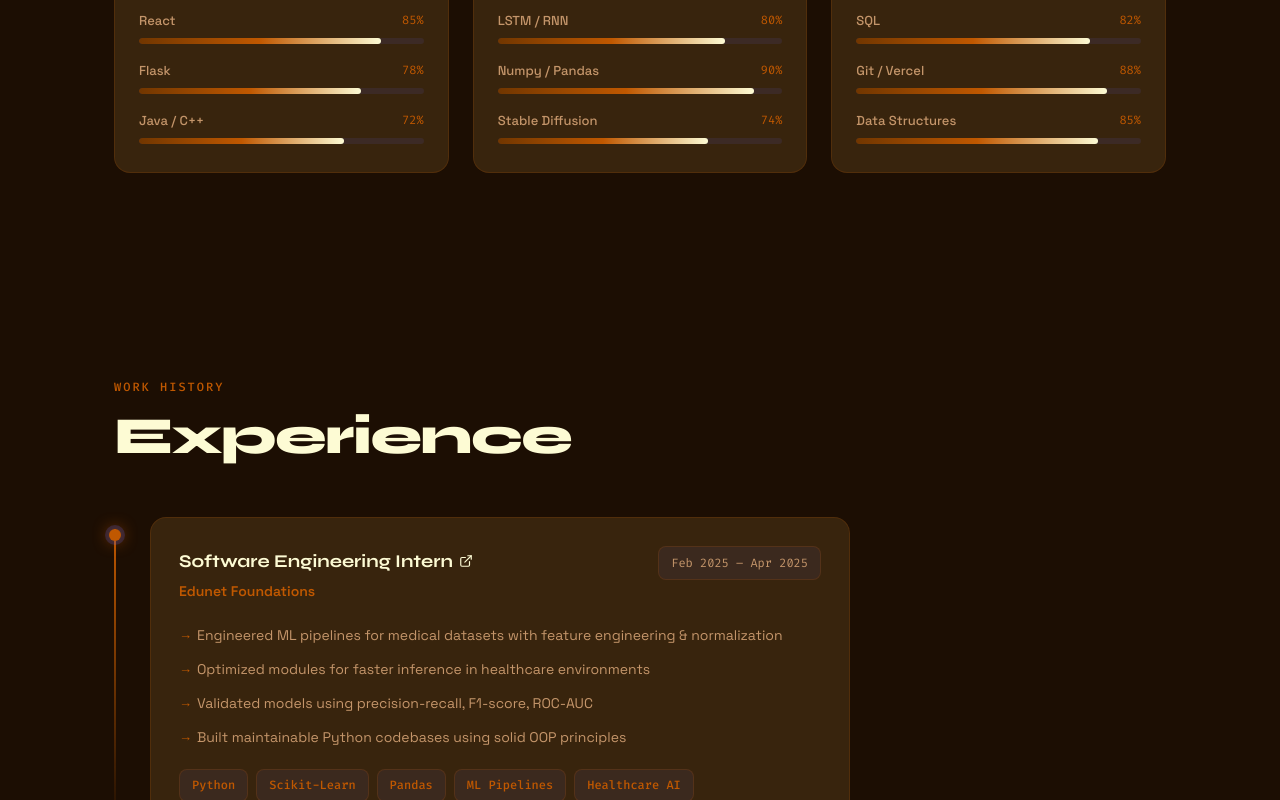
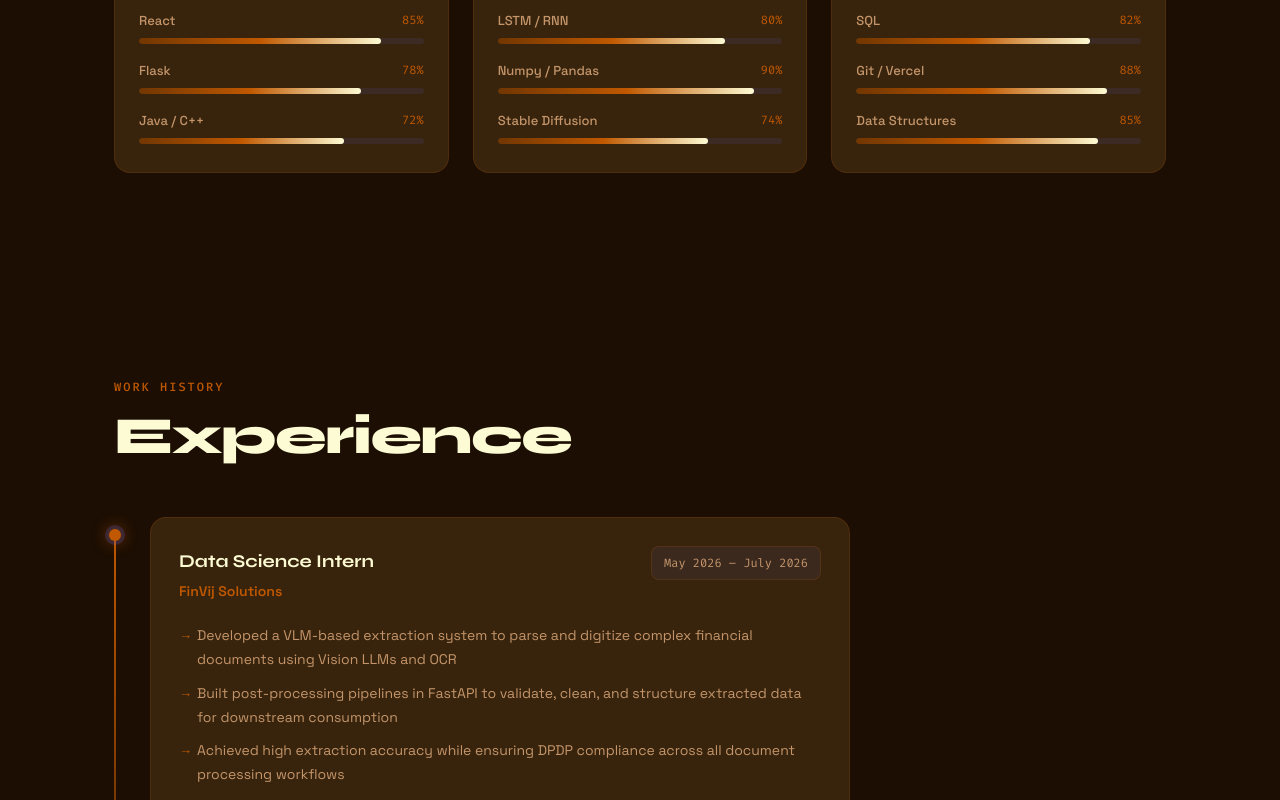
Before and after one commit to Mohithkudumu/my_portfolio, a React (Vite) app: page / in a window 1280 px wide. Shown: the part 2000-2800 px from the top of the page. Built offline with nearby package versions, Linux system fonts and the light colour scheme; the HTML template or start-up script is replaced by a standard one.

Commit message:
feat: experience finvij

```diff
--- a/src/pages/Index.tsx
+++ b/src/pages/Index.tsx
@@ -609,6 +609,25 @@ const Index = () => {
           <div className="exp-card">
             <div className="exp-meta">
               <div>
+                <h3 className="exp-role">Data Science Intern</h3>
+                <p className="exp-company">FinVij Solutions</p>
+              </div>
+              <span className="exp-date">May 2026 – July 2026</span>
+            </div>
+            <ul className="exp-bullets">
+              <li>Developed a VLM-based extraction system to parse and digitize complex financial documents using Vision LLMs and OCR</li>
+              <li>Built post-processing pipelines in FastAPI to validate, clean, and structure extracted data for downstream consumption</li>
+              <li>Achieved high extraction accuracy while ensuring DPDP compliance across all document processing workflows</li>
+            </ul>
+            <div className="exp-chips">
+              {["Python", "FastAPI", "Vision LLMs", "OCR"].map((t) => (
+                <span key={t} className="exp-chip">{t}</span>
+              ))}
+            </div>
+          </div>
+          <div className="exp-card">
+            <div className="exp-meta">
+              <div>
                 <h3 className="exp-role">
                   <a href="https://drive.google.com/file/d/1vTDeGYlptvbwz5XLQMUb6sxXmRcz5nRf/view?usp=sharing"
                     target="_blank" rel="noreferrer" className="exp-link">
```
